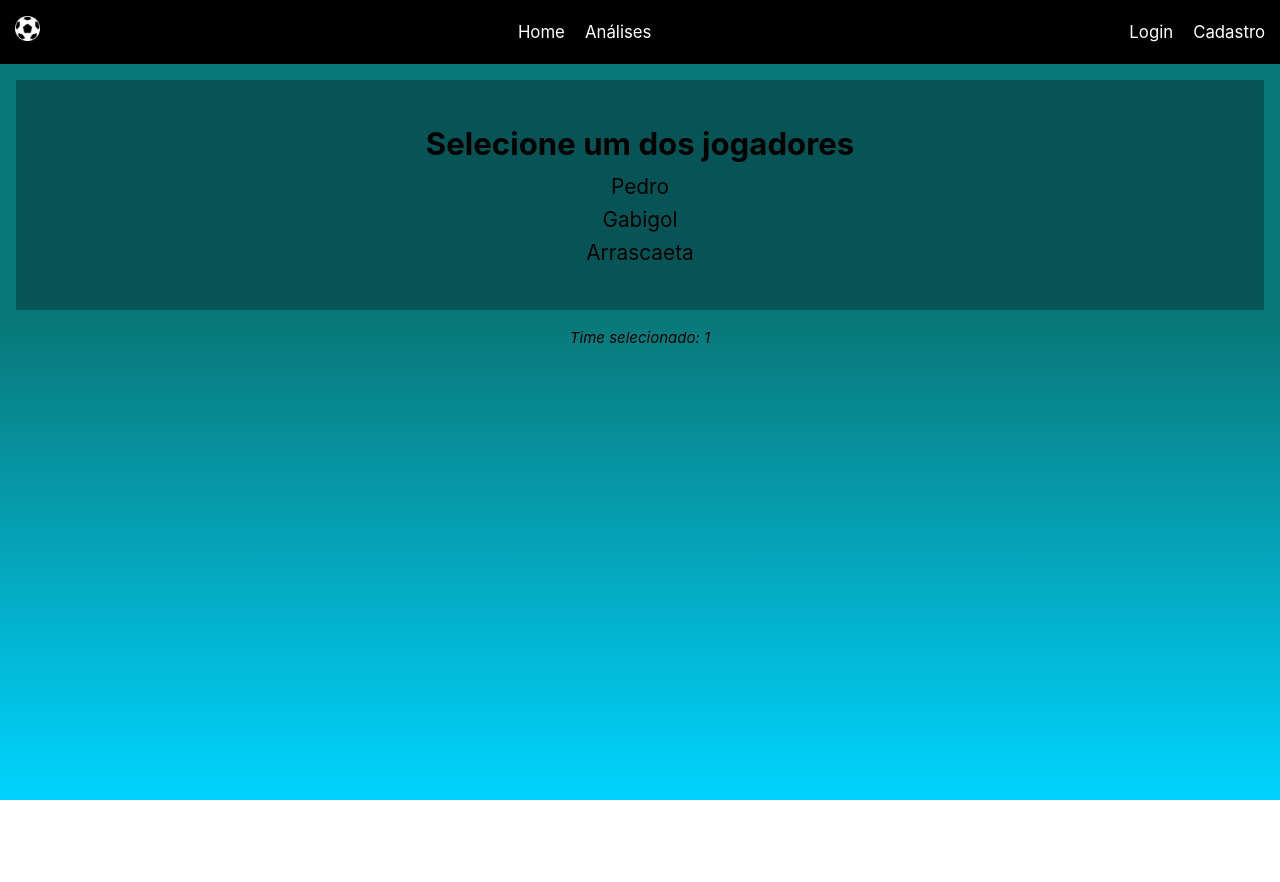
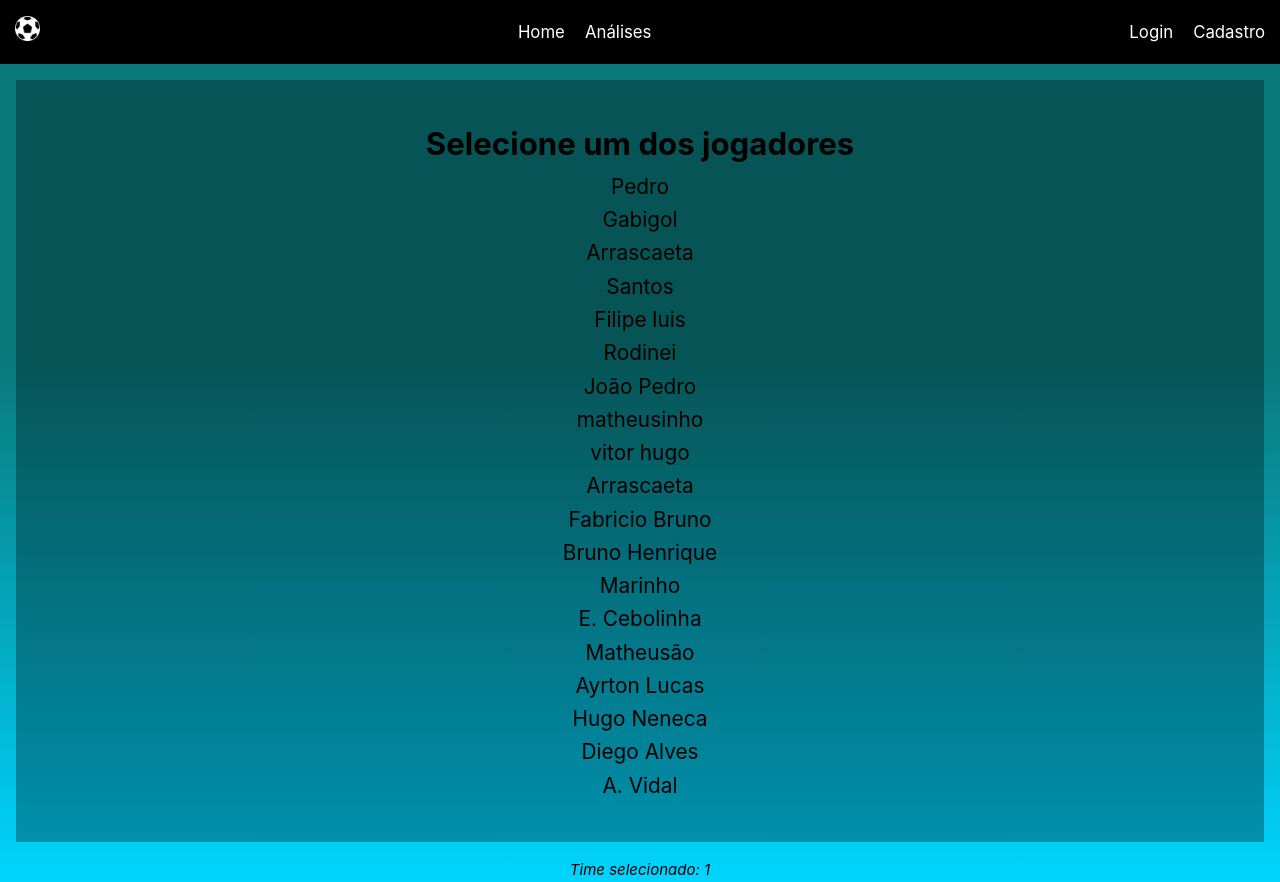
Before and after one commit to FKarstenn/P.I-3ano, a Vue app: page /jogadores/1 in a window 1280 px wide. Before the commit the page ends 800 px from the top, so only its background shows below. Built offline with nearby package versions, Linux system fonts and the light colour scheme.

Commit message:
adicionando jogadores

```diff
--- a/src/views/JogadoresView.vue
+++ b/src/views/JogadoresView.vue
@@ -7,6 +7,22 @@ export default {
         { nome: "Pedro", id: 1 },
         { nome: "Gabigol", id: 2 },
         { nome: "Arrascaeta", id: 3 },
+        { nome: "Santos", id: 4 },
+        { nome: "Filipe luis", id: 5 },
+        { nome: "Rodinei", id: 6 },
+        { nome: "João Pedro", id: 7 },
+        { nome: "matheusinho", id: 8 },
+        { nome: "vitor hugo", id: 9 },
+        { nome: "Arrascaeta", id: 10 },
+        { nome: "Fabricio Bruno", id: 11 },
+        { nome: "Bruno Henrique", id: 12 },
+        { nome: "Marinho", id: 13 },
+        { nome: "E. Cebolinha", id: 14 },
+        { nome: "Matheusão", id: 15 },
+        { nome: "Ayrton Lucas", id: 16 },
+        { nome: "Hugo Neneca", id: 17 },
+        { nome: "Diego Alves", id: 18 },
+        { nome: "A. Vidal", id: 19 },
       ],
     };
   },
```
